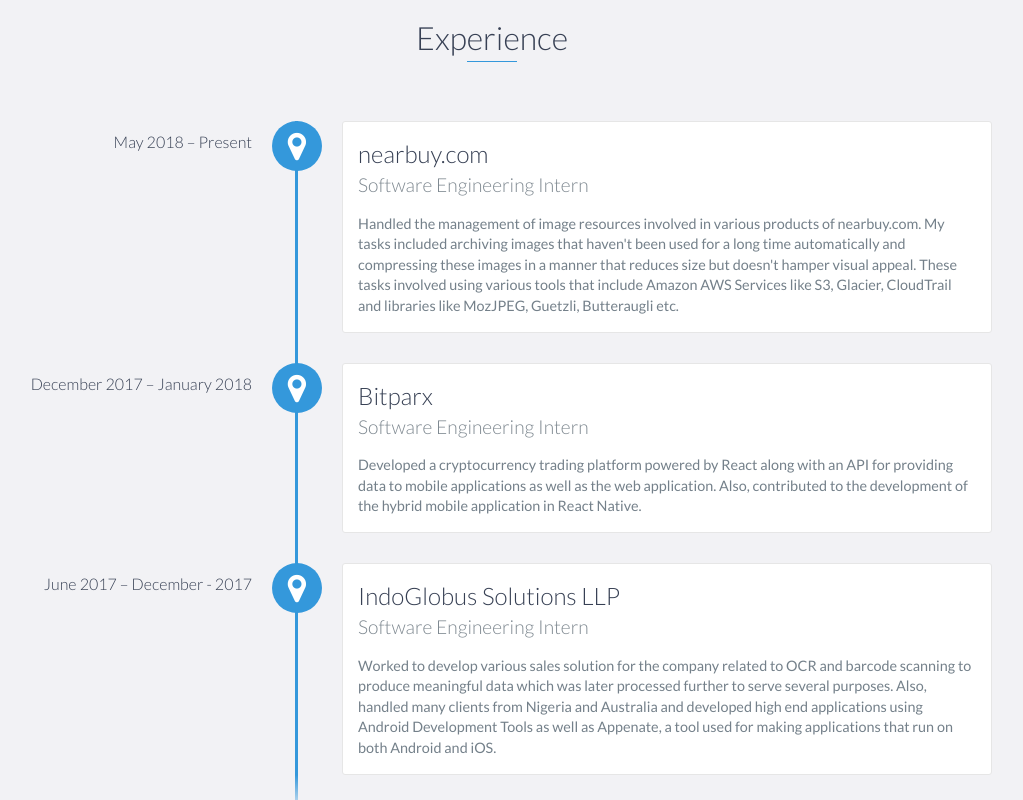
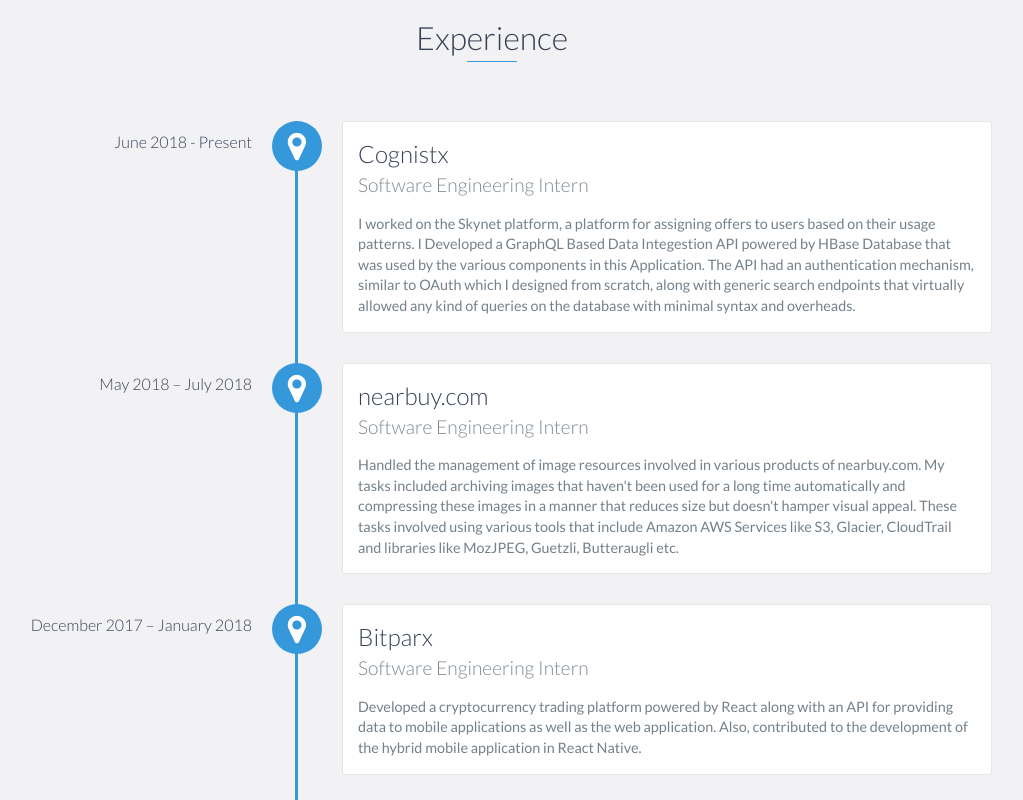
Before and after one commit to raghaviaggarwal/raghaviaggarwal.github.io, a website: page index.html in a window 1280 px wide. Shown: the part 1100-1900 px from the top of the page, without its empty margins (148-1171 px from the left). Drawn offline with nearby package versions, Linux system fonts and the light colour scheme.

Commit message:
Status Updates

```diff
--- a/index.html
+++ b/index.html
@@ -50,7 +50,7 @@
         <div id="lead-content">
             <h1>Karan Aggarwal</h1>
             <h2>Software Engineer</h2>
-            <a href="#" class="btn-rounded-white">Download Resume</a>
+            <a href="https://drive.google.com/file/d/1uZjwrJp_8X2Sz3odIR5dbZVvMHEnom9d/view?usp=sharing" class="btn-rounded-white">Download Resume</a>
         </div>
         <!-- End #lead-content -->
 
@@ -88,7 +88,14 @@
     <div id="experience" class="background-alt">
         <h2 class="heading">Experience</h2>
         <div id="experience-timeline">
-            <div data-date="May 2018 – Present">
+            <div data-date="June 2018 - Present">
+                <h3>Cognistx</h3>
+                <h4>Software Engineering Intern</h4>
+                <p>
+                    I worked on the Skynet platform, a platform for assigning offers to users based on their usage patterns. I Developed a GraphQL Based Data Integestion API powered by HBase Database that was used by the various components in this Application. The API had an authentication mechanism, similar to OAuth which I designed from scratch, along with generic search endpoints that virtually allowed any kind of queries on the database with minimal syntax and overheads.
+                </p>
+            </div>
+            <div data-date="May 2018 – July 2018">
                 <h3>nearbuy.com</h3>
                 <h4>Software Engineering Intern</h4>
                 <p>
```
